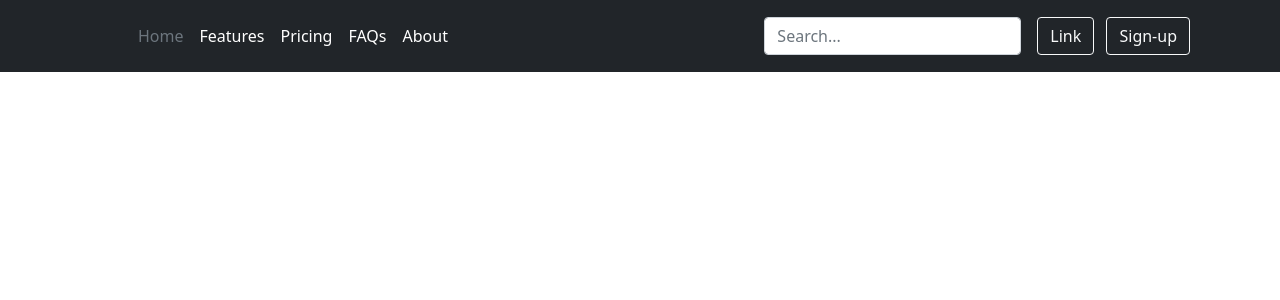
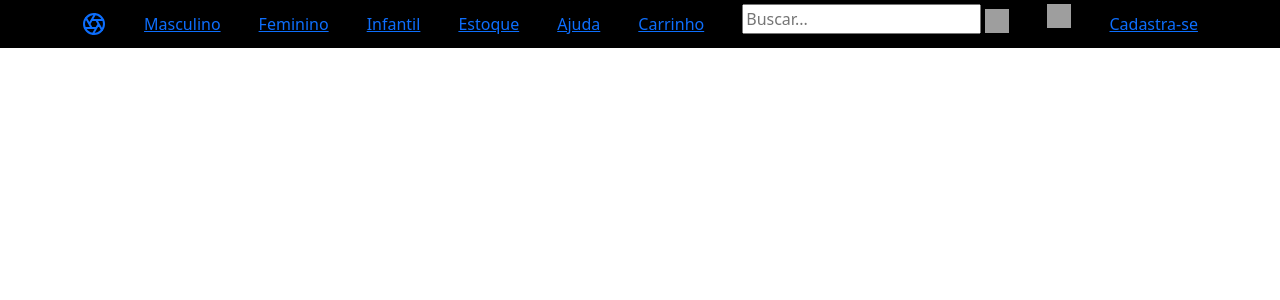
Before and after one commit to AlexBorgesTeles/Projeto-Final---turma-72, a PHP site: page /cabecalho.php in a window 1280 px wide. Shown: the top 300 px of the page. Run offline with PHP 8.4, Linux system fonts and the light colour scheme; data that the repository does not hold is empty; grey boxes are pictures that could not be loaded.

Commit message:
Eu coloquei um icone login e tradução
Se achar desnecessário retire e coloque o necessário... mas por favor em português

```diff
--- a/loja/cabecalho.php
+++ b/loja/cabecalho.php
@@ -9,30 +9,23 @@
         <!-- <link rel="icon" type="image/png" href="icones/fofo.png"> -->
     </head>
 
-<header class="p-3 bg-dark text-white">
-    <div class="container">
-      <div class="d-flex flex-wrap align-items-center justify-content-center justify-content-lg-start">
-        <a href="/" class="d-flex align-items-center mb-2 mb-lg-0 text-white text-decoration-none">
-          <svg class="bi me-2" width="40" height="32" role="img" aria-label="Bootstrap"><use xlink:href="#bootstrap"></use></svg>
-        </a>
-
-        <ul class="nav col-12 col-lg-auto me-lg-auto mb-2 justify-content-center mb-md-0">
-          <li><a href="#" class="nav-link px-2 text-secondary">Home</a></li>
-          <li><a href="#" class="nav-link px-2 text-white">Features</a></li>
-          <li><a href="#" class="nav-link px-2 text-white">Pricing</a></li>
-          <li><a href="#" class="nav-link px-2 text-white">FAQs</a></li>
-          <li><a href="#" class="nav-link px-2 text-white">About</a></li>
-        </ul>
-
-        <form class="col-12 col-lg-auto mb-3 mb-lg-0 me-lg-3">
-          <input type="search" class="form-control form-control-dark" placeholder="Search..." aria-label="Search">
-        </form>
-
-        <div class="text-end">
-          <a class="btn btn-outline-light me-2" href="login.php" role="button">Link</a>
-          <a class="btn btn-outline-light me-2" href="registro.php" role="button">Sign-up</a>
-        </div>
-      </div>
-    </div>
-</header>
+ <header class="site-header sticky-top py-1" style="background-color: black;">
+        <nav class="container d-flex flex-column flex-md-row justify-content-between">
+            <a class="py-2" href="#" aria-label="Product">
+                <svg xmlns="http://www.w3.org/2000/svg" width="24" height="24" fill="none" stroke="currentColor" stroke-linecap="round" stroke-linejoin="round" stroke-width="2" class="d-block mx-auto" role="img" viewBox="0 0 24 24"><title>Product</title><circle cx="12" cy="12" r="10"/><path d="M14.31 8l5.74 9.94M9.69 8h11.48M7.38 12l5.74-9.94M9.69 16L3.95 6.06M14.31 16H2.83m13.79-4l-5.74 9.94"/></svg>
+            </a>
+            <a class="py-2 d-none d-md-inline-block" href="#">Masculino</a>
+            <a class="py-2 d-none d-md-inline-block" href="#">Feminino</a>
+            <a class="py-2 d-none d-md-inline-block" href="#">Infantil</a>
+            <a class="py-2 d-none d-md-inline-block" href="#">Estoque</a>
+            <a class="py-2 d-none d-md-inline-block" href="#">Ajuda</a>
+            <a class="py-2 d-none d-md-inline-block" href="#">Carrinho</a>
+                <div id="divBusca">
+                <input type="text" id="txtBusca" placeholder="Buscar..."/>
+                <a href="https://www.google.com"><img src="galeria/Lupa.png" id="btnBusca" alt="Buscar" width="24" height="24"/></a>
+                </div>
+                <img src="galeria/Login.jpg" id="Login" alt="Login" width="24" height="24"/>
+                <a class="py-2 d-none d-md-inline-block" href="#">Cadastra-se</a>
+        </nav>
+    </header>
 <body>
```
